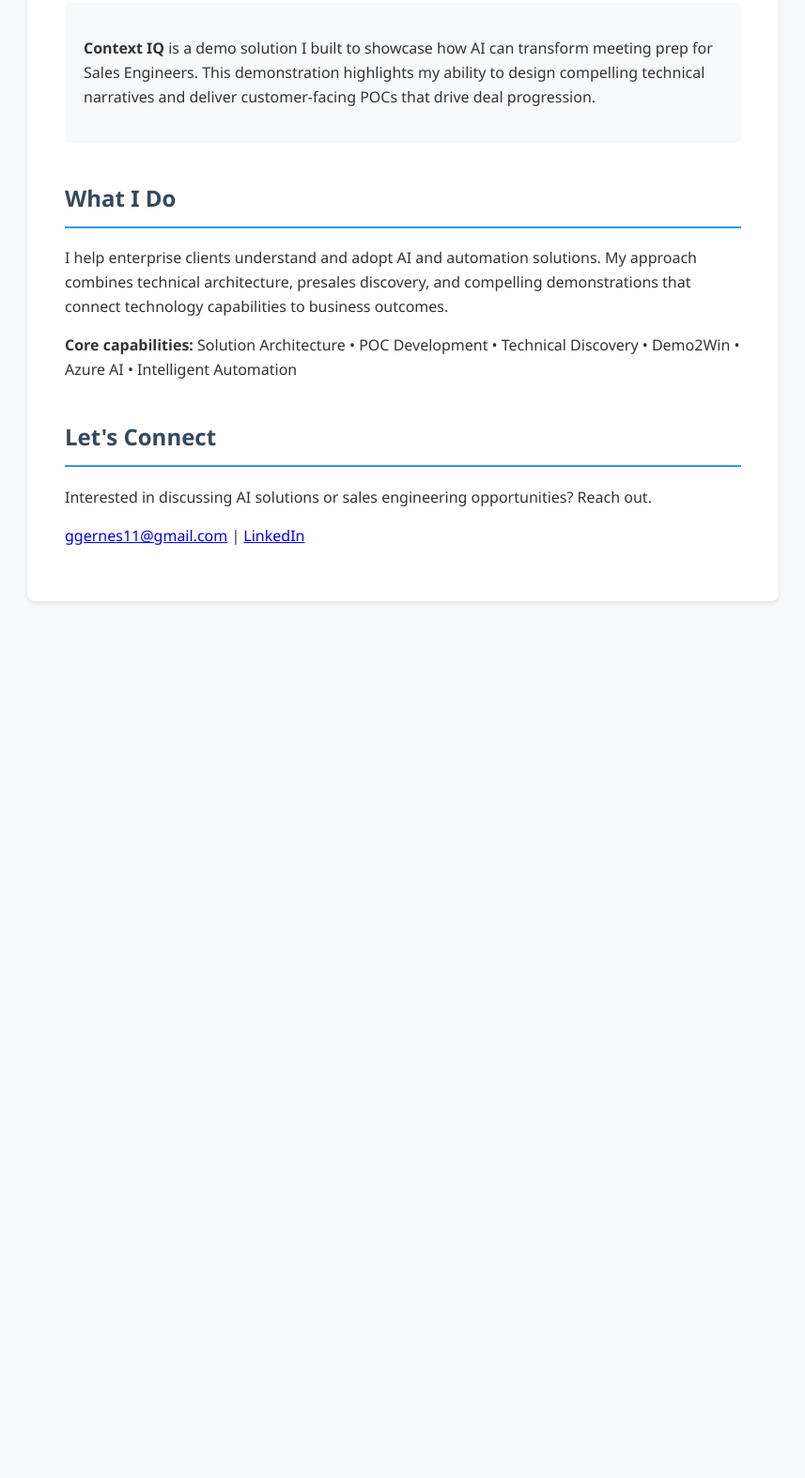
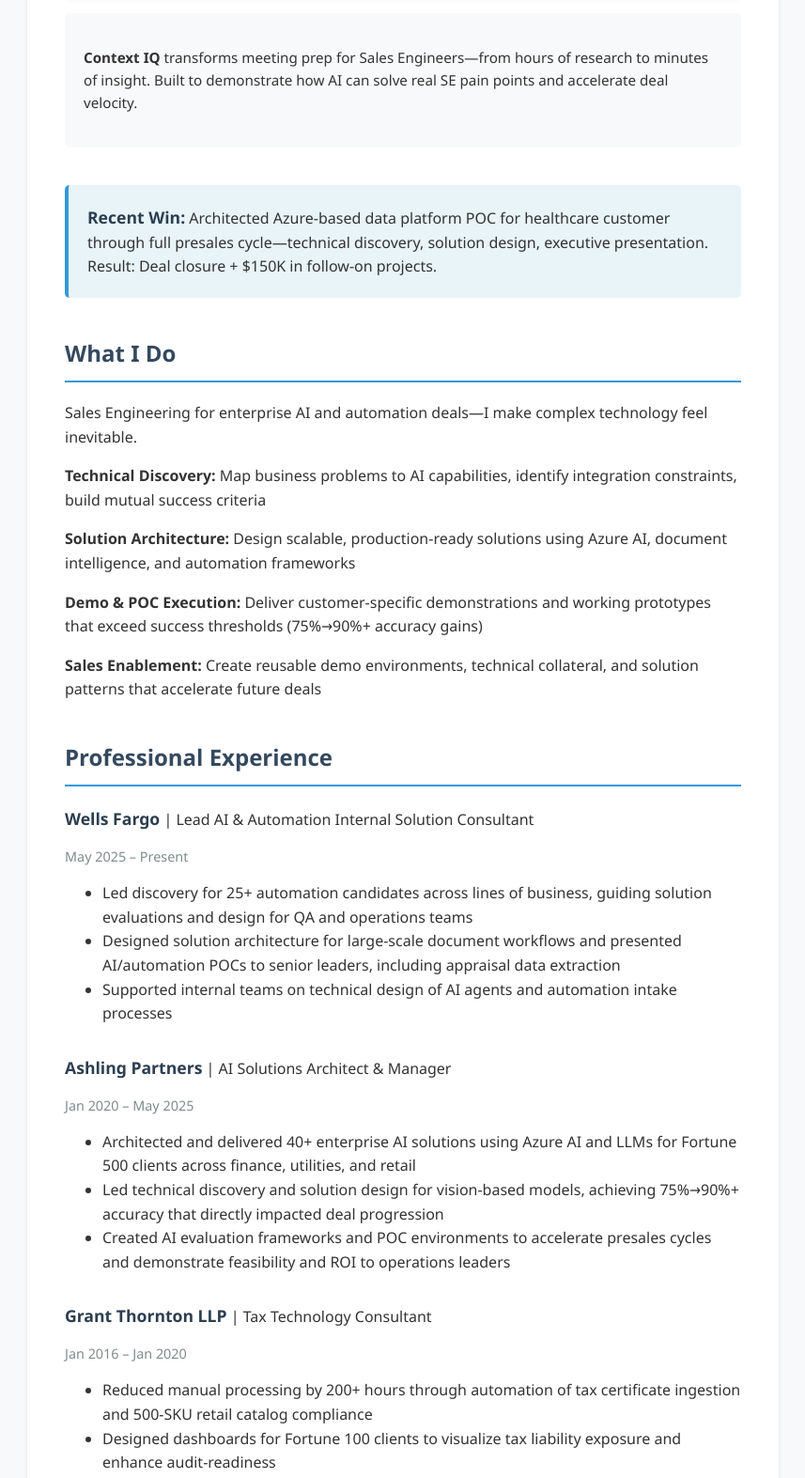
Before and after one commit to ggernes11/ggernes11.github.io, a plain HTML site: page index.html in a window 1280 px wide. Shown: the part 1068-2641 px from the top of the page at 94% size, without its empty margins (211-1068 px from the left). Before the commit the page ends 1748 px from the top, so only its background shows below. Drawn offline with Linux system fonts and the light colour scheme.

Commit message:
Update index.html

```diff
--- a/index.html
+++ b/index.html
@@ -1,7 +1,8 @@
 <!DOCTYPE html>
 <html>
 <head>
-    <title>Grant Gernes - Sales Engineer</title>
+    <title>Grant Gernes - Sales Engineer | AI Solutions | Azure</title>
+    <meta name="description" content="Sales Engineer helping enterprise teams cut through AI hype and ship production solutions. Azure AI, Intelligent Automation, Enterprise SaaS.">
     <style>
         body {
             font-family: 'Segoe UI', Tahoma, Geneva, Verdana, sans-serif;
@@ -50,10 +51,11 @@
             text-decoration: underline;
         }
         .intro {
-            font-size: 1.1em;
-            color: #555;
+            font-size: 1.3em;
+            color: #2c3e50;
             margin: 30px 0;
             text-align: center;
+            font-weight: 500;
         }
         .video-container {
             margin: 40px 0;
@@ -79,6 +81,7 @@
             padding: 20px;
             border-radius: 5px;
             margin-top: 20px;
+            font-size: 0.95em;
         }
         .stats {
             display: flex;
@@ -100,6 +103,17 @@
             color: #7f8c8d;
             font-size: 0.9em;
         }
+        .win-callout {
+            background: #e8f4f8;
+            border-left: 4px solid #3498db;
+            padding: 20px;
+            margin: 30px 0;
+            border-radius: 5px;
+        }
+        .win-callout strong {
+            color: #2c3e50;
+            font-size: 1.1em;
+        }
     </style>
 </head>
 <body>
@@ -115,8 +129,7 @@
         </div>
 
         <p class="intro">
-            Sales Engineer specializing in AI and automation solutions for enterprise clients.
-            I bridge the gap between complex technical architectures and clear business value.
+            I help enterprise teams cut through AI hype and ship production solutions that actually work
         </p>
 
         <div class="stats">
@@ -126,7 +139,7 @@
             </div>
             <div class="stat-item">
                 <div class="stat-number">40+</div>
-                <div class="stat-label">Solutions Delivered</div>
+                <div class="stat-label">Customer Wins</div>
             </div>
             <div class="stat-item">
                 <div class="stat-number">80%</div>
@@ -146,17 +159,58 @@
                 </iframe>
             </div>
             <div class="video-description">
-                <p><strong>Context IQ</strong> is a demo solution I built to showcase how AI can transform meeting prep for Sales Engineers. This demonstration highlights my ability to design compelling technical narratives and deliver customer-facing POCs that drive deal progression.</p>
+                <p><strong>Context IQ</strong> transforms meeting prep for Sales Engineers—from hours of research to minutes of insight. Built to demonstrate how AI can solve real SE pain points and accelerate deal velocity.</p>
             </div>
         </div>
 
+        <div class="win-callout">
+            <strong>Recent Win:</strong> Architected Azure-based data platform POC for healthcare customer through full presales cycle—technical discovery, solution design, executive presentation. Result: Deal closure + $150K in follow-on projects.
+        </div>
+
         <h2>What I Do</h2>
-        <p>I help enterprise clients understand and adopt AI and automation solutions. My approach combines technical architecture, presales discovery, and compelling demonstrations that connect technology capabilities to business outcomes.</p>
+        <p>Sales Engineering for enterprise AI and automation deals—I make complex technology feel inevitable.</p>
 
-        <p><strong>Core capabilities:</strong> Solution Architecture • POC Development • Technical Discovery • Demo2Win • Azure AI • Intelligent Automation</p>
+        <p><strong>Technical Discovery:</strong> Map business problems to AI capabilities, identify integration constraints, build mutual success criteria</p>
+
+        <p><strong>Solution Architecture:</strong> Design scalable, production-ready solutions using Azure AI, document intelligence, and automation frameworks</p>
+
+        <p><strong>Demo & POC Execution:</strong> Deliver customer-specific demonstrations and working prototypes that exceed success thresholds (75%→90%+ accuracy gains)</p>
+
+        <p><strong>Sales Enablement:</strong> Create reusable demo environments, technical collateral, and solution patterns that accelerate future deals</p>
+
+        <h2>Professional Experience</h2>
+
+        <div style="margin-bottom: 30px;">
+            <p style="margin-bottom: 5px;"><strong style="font-size: 1.1em; color: #2c3e50;">Wells Fargo</strong> | Lead AI & Automation Internal Solution Consultant</p>
+            <p style="color: #7f8c8d; margin-bottom: 15px; font-size: 0.9em;">May 2025 – Present</p>
+            <ul style="margin-top: 10px;">
+                <li>Led discovery for 25+ automation candidates across lines of business, guiding solution evaluations and design for QA and operations teams</li>
+                <li>Designed solution architecture for large-scale document workflows and presented AI/automation POCs to senior leaders, including appraisal data extraction</li>
+                <li>Supported internal teams on technical design of AI agents and automation intake processes</li>
+            </ul>
+        </div>
+
+        <div style="margin-bottom: 30px;">
+            <p style="margin-bottom: 5px;"><strong style="font-size: 1.1em; color: #2c3e50;">Ashling Partners</strong> | AI Solutions Architect & Manager</p>
+            <p style="color: #7f8c8d; margin-bottom: 15px; font-size: 0.9em;">Jan 2020 – May 2025</p>
+            <ul style="margin-top: 10px;">
+                <li>Architected and delivered 40+ enterprise AI solutions using Azure AI and LLMs for Fortune 500 clients across finance, utilities, and retail</li>
+                <li>Led technical discovery and solution design for vision-based models, achieving 75%→90%+ accuracy that directly impacted deal progression</li>
+                <li>Created AI evaluation frameworks and POC environments to accelerate presales cycles and demonstrate feasibility and ROI to operations leaders</li>
+            </ul>
+        </div>
+
+        <div style="margin-bottom: 30px;">
+            <p style="margin-bottom: 5px;"><strong style="font-size: 1.1em; color: #2c3e50;">Grant Thornton LLP</strong> | Tax Technology Consultant</p>
+            <p style="color: #7f8c8d; margin-bottom: 15px; font-size: 0.9em;">Jan 2016 – Jan 2020</p>
+            <ul style="margin-top: 10px;">
+                <li>Reduced manual processing by 200+ hours through automation of tax certificate ingestion and 500-SKU retail catalog compliance</li>
+                <li>Designed dashboards for Fortune 100 clients to visualize tax liability exposure and enhance audit-readiness</li>
+            </ul>
+        </div>
 
         <h2>Let's Connect</h2>
-        <p>Interested in discussing AI solutions or sales engineering opportunities? Reach out.</p>
+        <p>Looking for your next Sales Engineer? Let's talk about how I can help accelerate your AI sales motion.</p>
         <p>
             <a href="mailto:ggernes11@gmail.com">ggernes11@gmail.com</a> |
             <a href="https://www.linkedin.com/in/grantgernes/" target="_blank">LinkedIn</a>
```
